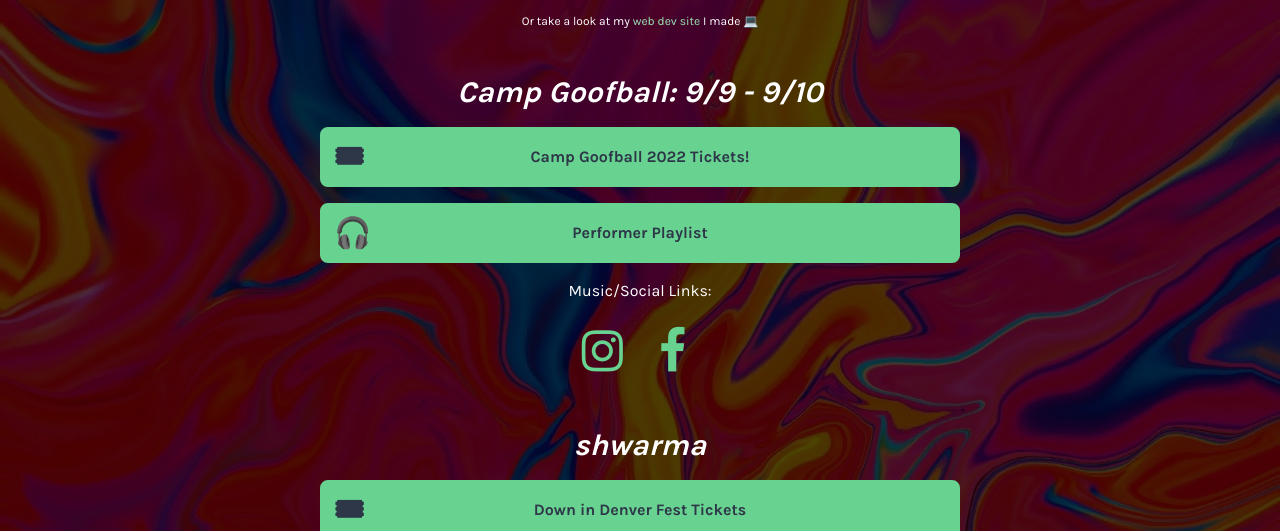
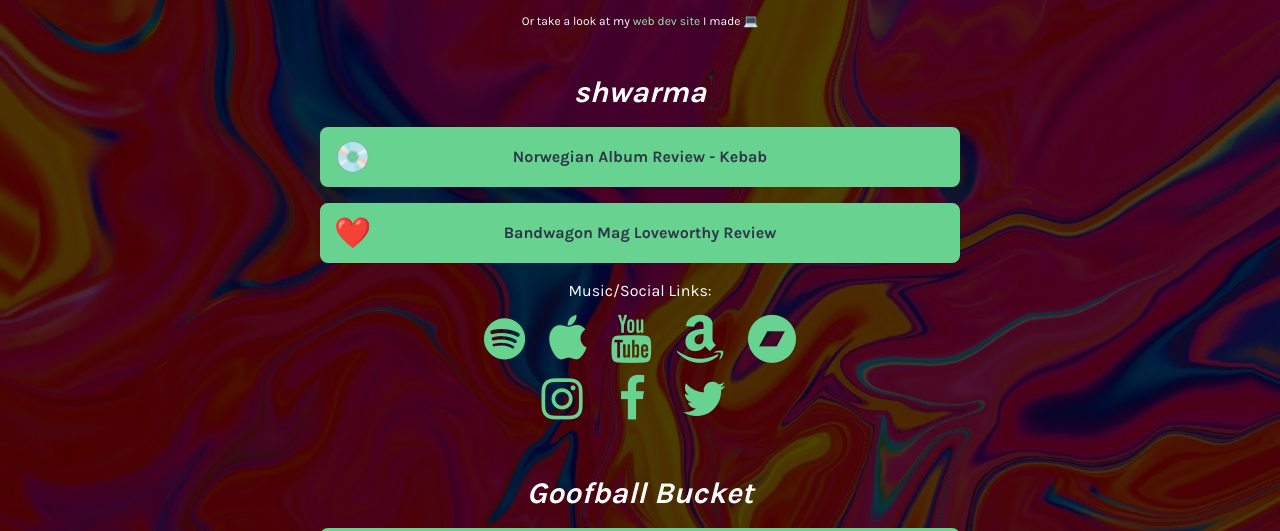
Before and after one commit to coding-jack/link-ent, a Next.js app: page / in a window 1280 px wide. Shown: the part 269-800 px from the top of the page. Built offline with nearby package versions, Linux system fonts and the light colour scheme.

Commit message:
Removed camp links and DID tix link

```diff
--- a/json/shwarma.json
+++ b/json/shwarma.json
@@ -1,10 +1,5 @@
 {
   "featuredLinks": [
-    {
-      "link": "Down in Denver Fest Tickets",
-      "url": "https://www.downindenver.com/tickets",
-      "emoji": "🎟"
-    },
     {
       "link": "Norwegian Album Review - Kebab",
       "url": "https://underdusken.no/albumanmeldelse-musikkanmeldelse/shwarma-kebab/300512",
--- a/pages/index.js
+++ b/pages/index.js
@@ -36,12 +36,12 @@ function IndexPage() {
       <Header />
 
       {/* Links for Camp Goofball */}
-      <LinkList
+      {/* <LinkList
         header="Camp Goofball: 9/9 - 9/10"
         featuredLinks={campGoofball.featuredLinks}
         musicLinks={campGoofball.musicLinks}
         socialLinks={campGoofball.socialLinks}
-      />
+      /> */}
 
       {/* Links for Shwarma */}
       <LinkList
```
